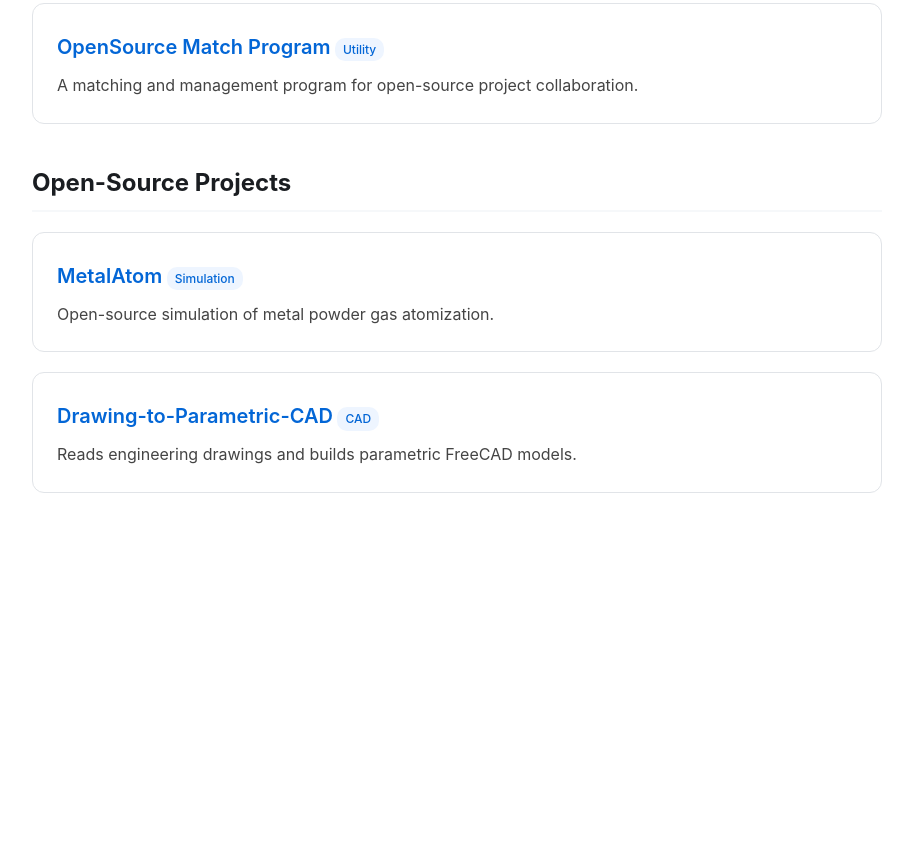
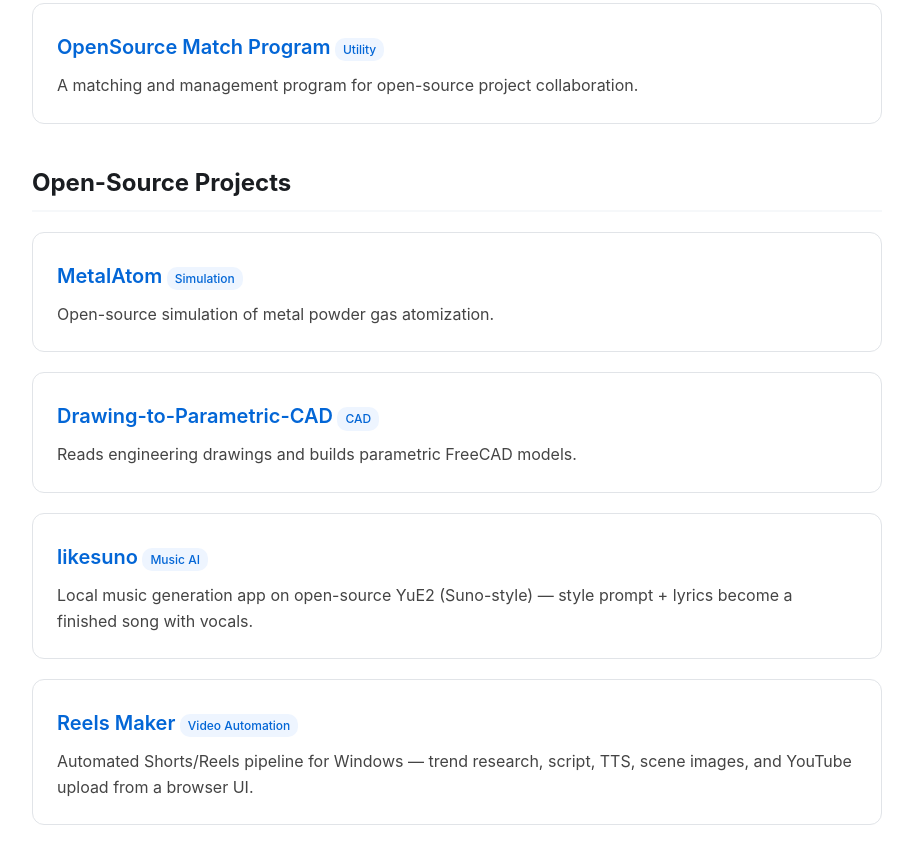
Before and after one commit to workshopcompany/AI-Projects, a plain HTML site: page index.html in a window 1280 px wide. Shown: the part 623-1486 px from the top of the page, without its empty margins (183-1096 px from the left). Before the commit the page ends 1156 px from the top, so only its background shows below. Drawn offline with Linux system fonts and the light colour scheme.

Commit message:
Add likesuno and Reels Maker to Open-Source Projects

```diff
--- a/index.html
+++ b/index.html
@@ -4,15 +4,15 @@
     <meta charset="UTF-8">
     <meta name="viewport" content="width=device-width, initial-scale=1.0">
     <title>AI & Engineering Portfolio | Minchul Kim</title>
-    <meta name="description" content="AI &amp; Engineering Portfolio by Minchul Kim: four free Streamlit tools — MOLDIQ metal injection molding optimization and shrinkage prediction, OpenFOAM injection simulation automation, IELTS Speaking Video Maker, and OpenSource Match Program for open-source collaboration, plus open-source engineering projects MetalAtom and Drawing-to-Parametric-CAD.">
+    <meta name="description" content="AI &amp; Engineering Portfolio by Minchul Kim: four free Streamlit tools — MOLDIQ metal injection molding optimization and shrinkage prediction, OpenFOAM injection simulation automation, IELTS Speaking Video Maker, and OpenSource Match Program for open-source collaboration, plus open-source projects MetalAtom, Drawing-to-Parametric-CAD, likesuno, and Reels Maker.">
     <link rel="canonical" href="https://workshopcompany.github.io/AI-Projects/">
     <meta property="og:type" content="website">
     <meta property="og:title" content="AI &amp; Engineering Portfolio | Minchul Kim">
-    <meta property="og:description" content="Four free Streamlit tools by Minchul Kim: MOLDIQ (metal injection molding optimization), OpenFOAM injection automation, IELTS Speaking Video Maker, and OpenSource Match Program, plus open-source projects MetalAtom and Drawing-to-Parametric-CAD.">
+    <meta property="og:description" content="Four free Streamlit tools by Minchul Kim: MOLDIQ (metal injection molding optimization), OpenFOAM injection automation, IELTS Speaking Video Maker, and OpenSource Match Program, plus open-source projects MetalAtom, Drawing-to-Parametric-CAD, likesuno, and Reels Maker.">
     <meta property="og:url" content="https://workshopcompany.github.io/AI-Projects/">
     <meta name="twitter:card" content="summary">
     <meta name="twitter:title" content="AI &amp; Engineering Portfolio | Minchul Kim">
-    <meta name="twitter:description" content="Four free Streamlit tools by Minchul Kim: MOLDIQ, OpenFOAM injection automation, IELTS Speaking Video Maker, and OpenSource Match Program, plus open-source projects MetalAtom and Drawing-to-Parametric-CAD.">
+    <meta name="twitter:description" content="Four free Streamlit tools by Minchul Kim: MOLDIQ, OpenFOAM injection automation, IELTS Speaking Video Maker, and OpenSource Match Program, plus open-source projects MetalAtom, Drawing-to-Parametric-CAD, likesuno, and Reels Maker.">
     <script type="application/ld+json">
     {
       "@context": "https://schema.org",
@@ -33,7 +33,9 @@
             { "@type": "ListItem", "position": 3, "item": { "@type": "SoftwareApplication", "name": "IELTS Speaking Video Maker", "url": "https://ielts-speaking-video-maker.streamlit.app/", "applicationCategory": "EducationalApplication", "operatingSystem": "Web", "description": "AI-powered video generation and learning assistant for IELTS speaking practice." } },
             { "@type": "ListItem", "position": 4, "item": { "@type": "SoftwareApplication", "name": "OpenSource Match Program", "url": "https://opensource-match-program.streamlit.app/", "applicationCategory": "BusinessApplication", "operatingSystem": "Web", "description": "A matching and management program for open-source project collaboration." } },
             { "@type": "ListItem", "position": 5, "item": { "@type": "SoftwareApplication", "name": "MetalAtom", "url": "https://github.com/workshopcompany/MetalAtom", "applicationCategory": "EngineeringApplication", "operatingSystem": "Web", "description": "Open-source simulation of metal powder gas atomization." } },
-            { "@type": "ListItem", "position": 6, "item": { "@type": "SoftwareApplication", "name": "Drawing-to-Parametric-CAD", "url": "https://github.com/workshopcompany/drawing-to-parametric-cad", "applicationCategory": "EngineeringApplication", "operatingSystem": "Web", "description": "Reads engineering drawings and builds parametric FreeCAD models." } }
+            { "@type": "ListItem", "position": 6, "item": { "@type": "SoftwareApplication", "name": "Drawing-to-Parametric-CAD", "url": "https://github.com/workshopcompany/drawing-to-parametric-cad", "applicationCategory": "EngineeringApplication", "operatingSystem": "Web", "description": "Reads engineering drawings and builds parametric FreeCAD models." } },
+            { "@type": "ListItem", "position": 7, "item": { "@type": "SoftwareApplication", "name": "likesuno", "url": "https://github.com/workshopcompany/likesuno_update", "applicationCategory": "MultimediaApplication", "operatingSystem": "Windows", "description": "Local music generation app on open-source YuE2 (Suno-style) — style prompt + lyrics become a finished song with vocals." } },
+            { "@type": "ListItem", "position": 8, "item": { "@type": "SoftwareApplication", "name": "Reels Maker", "url": "https://github.com/workshopcompany/reels_maker_update", "applicationCategory": "MultimediaApplication", "operatingSystem": "Windows", "description": "Automated Shorts/Reels pipeline for Windows — trend research, script, TTS, scene images, and YouTube upload from a browser UI." } }
           ]
         }
       ]
@@ -132,6 +134,18 @@
             <span class="tag">CAD</span>
             <p>Reads engineering drawings and builds parametric FreeCAD models.</p>
         </div>
+
+        <div class="project-card">
+            <a href="https://github.com/workshopcompany/likesuno_update" target="_blank">likesuno</a>
+            <span class="tag">Music AI</span>
+            <p>Local music generation app on open-source YuE2 (Suno-style) — style prompt + lyrics become a finished song with vocals.</p>
+        </div>
+
+        <div class="project-card">
+            <a href="https://github.com/workshopcompany/reels_maker_update" target="_blank">Reels Maker</a>
+            <span class="tag">Video Automation</span>
+            <p>Automated Shorts/Reels pipeline for Windows — trend research, script, TTS, scene images, and YouTube upload from a browser UI.</p>
+        </div>
     </div>
 </body>
 </html>
```
Also changed, not shown: llms.txt, 1 other file.
